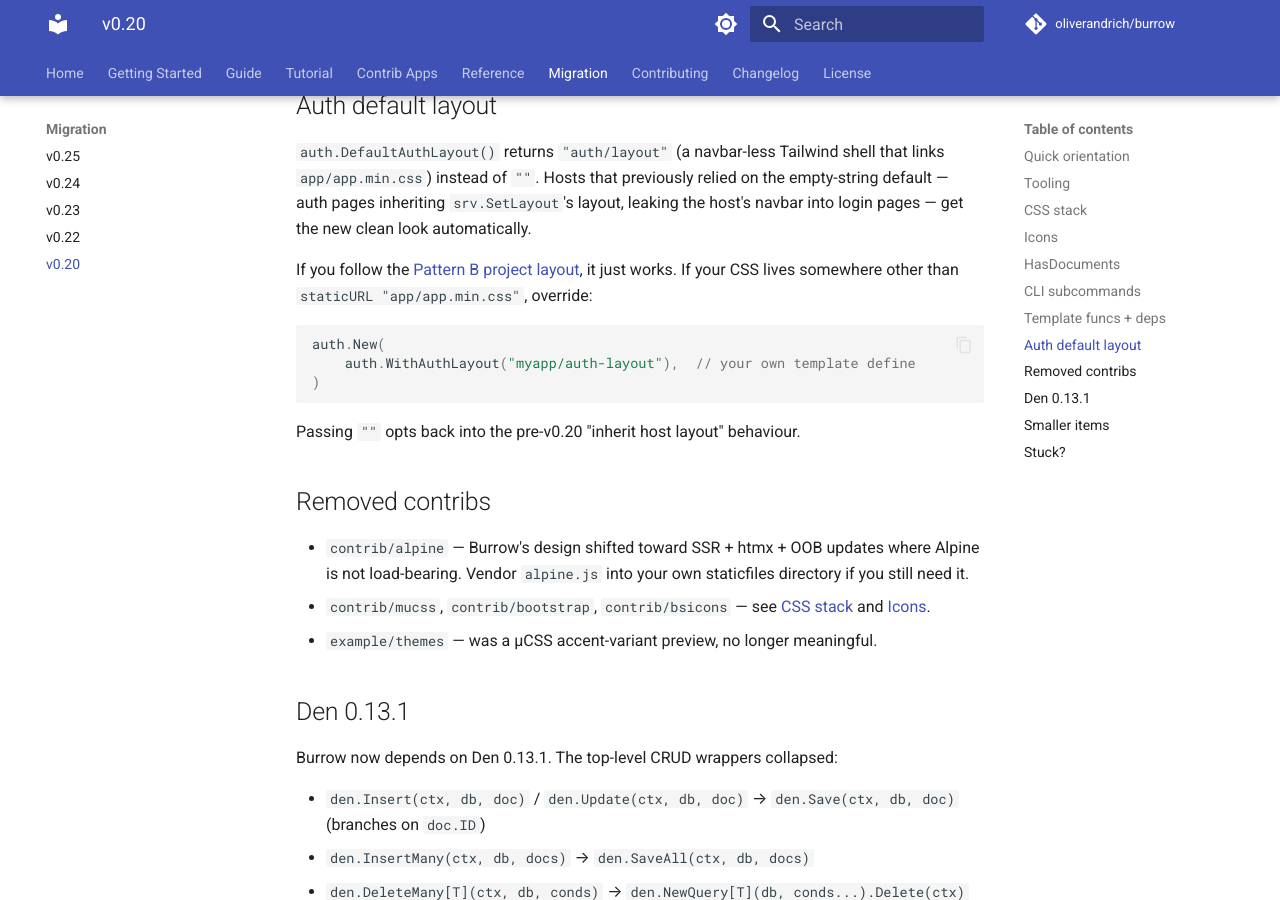
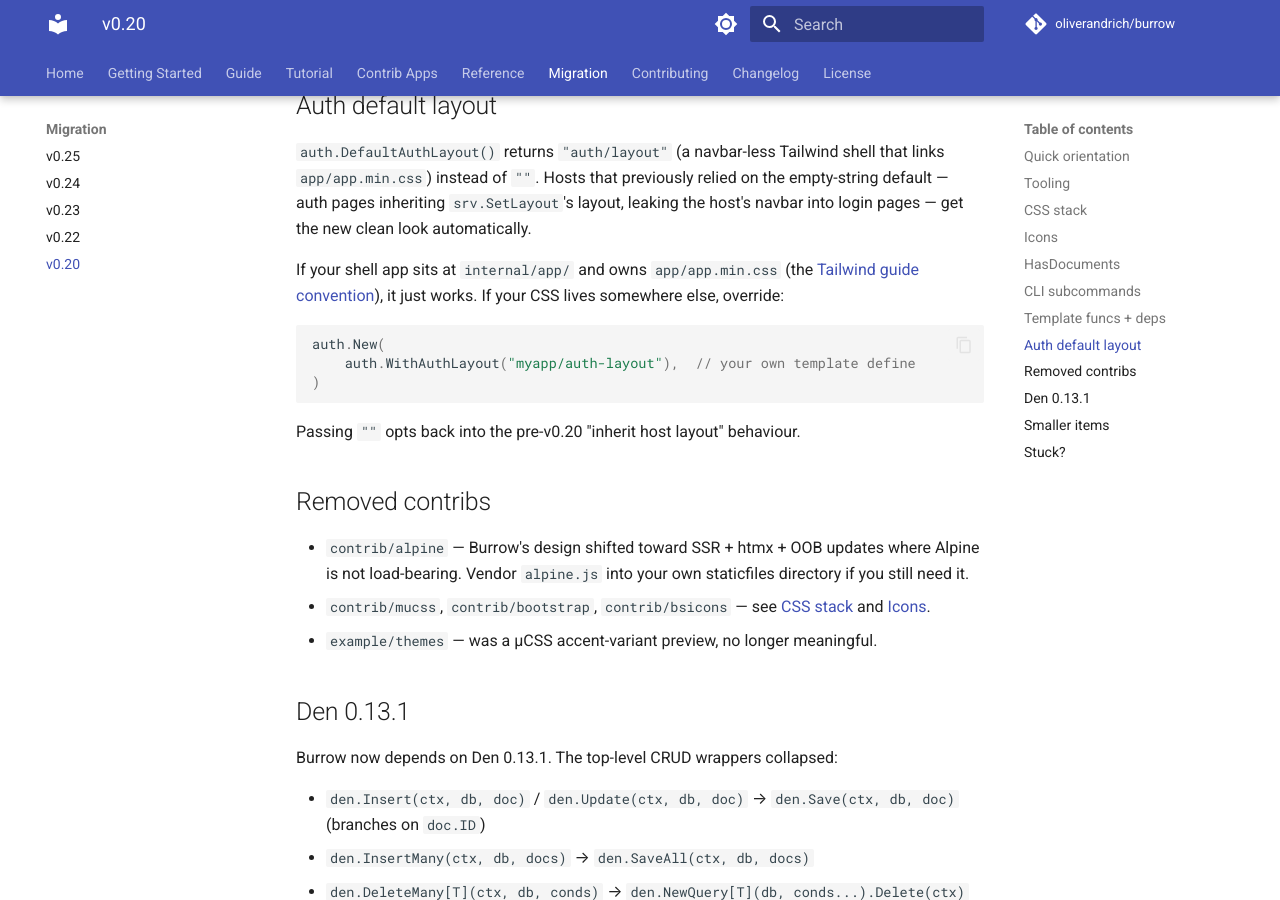
Before and after one commit to oliverandrich/burrow, an MkDocs documentation site: the page built from docs/migration/v0.20.md, in a window 1280 px wide and 900 px high, scrolled down 3879 px. Built offline with MkDocs 1.6.1 and Material for MkDocs 9.7.7, drawn with Linux system fonts in a browser that asks for light colours; comment, search, counter and statistics services are not loaded.

Commit message:
docs: drop dangling Pattern B wording from scaffold and migration
The "Pattern B" label was retired with #40 — tailwind.md just describes
the shell-app convention without naming it now. Scaffold README and
v0.20 migration guide still linked to a label that no longer exists;
swapped for descriptive wording and a section-anchor link.

````diff
--- a/docs/migration/v0.20.md
+++ b/docs/migration/v0.20.md
@@ -139,7 +139,7 @@ If your host app already registered all the contribs auth needed in practice, th
 
 `auth.DefaultAuthLayout()` returns `"auth/layout"` (a navbar-less Tailwind shell that links `app/app.min.css`) instead of `""`. Hosts that previously relied on the empty-string default — auth pages inheriting `srv.SetLayout`'s layout, leaking the host's navbar into login pages — get the new clean look automatically.
 
-If you follow the [Pattern B project layout](../guide/tailwind.md), it just works. If your CSS lives somewhere other than `staticURL "app/app.min.css"`, override:
+If your shell app sits at `internal/app/` and owns `app/app.min.css` (the [Tailwind guide convention](../guide/tailwind.md#why-the-shell-is-in-internalapp)), it just works. If your CSS lives somewhere else, override:
 
 ```go
 auth.New(
````
Also changed, not shown: cmd/burrow/templates/project/README.md (+2 -2 lines).
